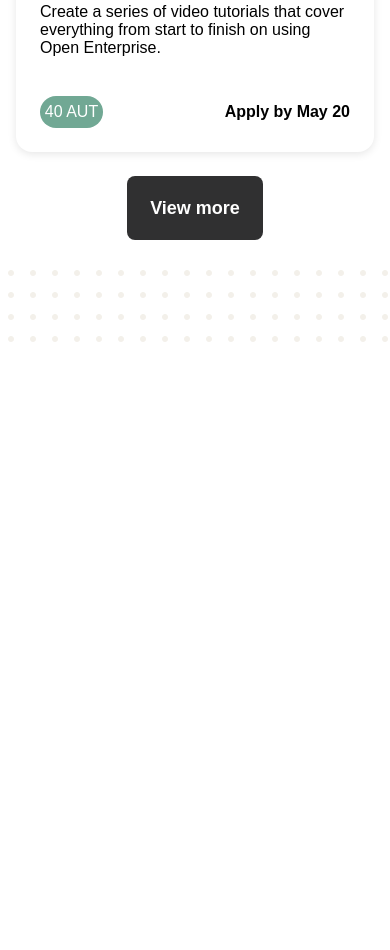
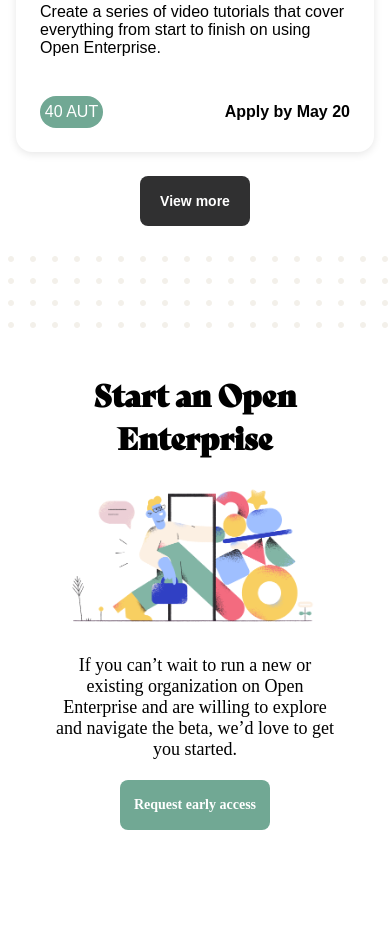
Before and after one commit to Cicada0909/Cicada0909.github.io-mobile_adaptive_layout, a plain HTML site: page index.html in a window 390 px wide. Shown: the part 2014-2964 px from the top of the page. Before the commit the page ends 2356 px from the top, so only its background shows below. Drawn offline with Linux system fonts and the light colour scheme.

Commit message:
add open-enterprise block

```diff
--- a/index.html
+++ b/index.html
@@ -72,7 +72,15 @@
 
     <section class="divider"></section>
 
-
+    <section class="open-enterprise">
+        <div class="open-enterprise__items">
+            <h4 class="open-enterprise__title">Start an Open Enterprise</h4>
+            <img src="./assets/sec4/human-door.png" alt="human-door" class="open-enterprise__image adaptive475">
+            <p class="open-enterprise__text">If you can’t wait to run a new or existing organization on Open Enterprise and are willing to explore and navigate the beta, we’d love to get you started.</p>
+            <button class="open-enterprise__button">Request early access</button>
+        </div>
+        <img src="./assets/sec4/human-door.png" alt="human-door" class="open-enterprise__image">
+    </section>
 
 
 </body>
--- a/style.css
+++ b/style.css
@@ -198,6 +198,11 @@ main {
     border-radius: 16px;
     box-shadow: 0 2px 8px 0 rgba(0, 0, 0, 0.1);
     background: #fff;
+    transition: 0.3s;
+}
+
+.enterprise__block:hover {
+    transform: scale(1.05);
 }
 
 .enterprise__button {
@@ -228,6 +233,59 @@ main {
     height: 72px;
 }
 
+.open-enterprise {
+    max-width: 1440px;
+    margin: 0 auto;
+    display: flex;
+    gap: 40px;
+    align-items: center;
+    padding: 44px 55px 120px 55px;
+}
+
+.open-enterprise__items, .open-enterprise__image {
+    flex: 1;
+}
+
+.open-enterprise__items {
+    display: flex;
+    flex-direction: column;
+    gap: 30px
+}
+
+.open-enterprise__title {
+    font-family: "Bely";
+    font-size: 48px;
+    font-weight: 600;
+}
+
+.open-enterprise__text {
+    font-size: 18px;
+}
+
+.open-enterprise__button {
+    all: unset;
+    font-size: 18px;
+    font-weight: 600;
+    color: #fff;
+    border-radius: 8px;
+    width: 219px;
+    height: 64px;
+    background-color: #71A894;
+    display: flex;
+    align-items: center;
+    justify-content: center;
+    transition: 0.3s;
+}
+
+.open-enterprise__image {
+    max-width: 100%;
+}
+
+.adaptive475 {
+    display: none;
+}
+
+
 @media screen and (max-width: 475px) {
     .enterprise__blocks {
         flex-direction: column;
@@ -250,4 +308,48 @@ main {
     .wrapper-enterprise {
         margin: 50px 0 30px 0;
     }
+
+    .open-enterprise {
+        flex-direction: column;
+        padding: 44px 55px 120px 55px;
+        gap: ;
+    }
+
+    .open-enterprise__items {
+        display: flex;
+        flex-direction: column;
+        gap: 20px;
+        align-items: center;
+        text-align: center;
+    }
+
+    .open-enterprise__title {
+        font-size: 30px;
+
+    }
+
+    .open-enterprise__text {
+        font-size: 18px;
+        text-align: center;
+    }
+
+    .open-enterprise__image {
+        display: none;
+    }
+
+    .adaptive475 {
+        display: block;
+    }
+
+    .open-enterprise__button {
+        font-size: 14px;
+        width: 150px;
+        height: 50px;
+    }
+
+    .enterprise__button {
+        font-size: 14px;
+        width: 110px;
+        height: 50px;
+    }
 }
```
Also changed, not shown: assets/sec4/human-door.png (added).
